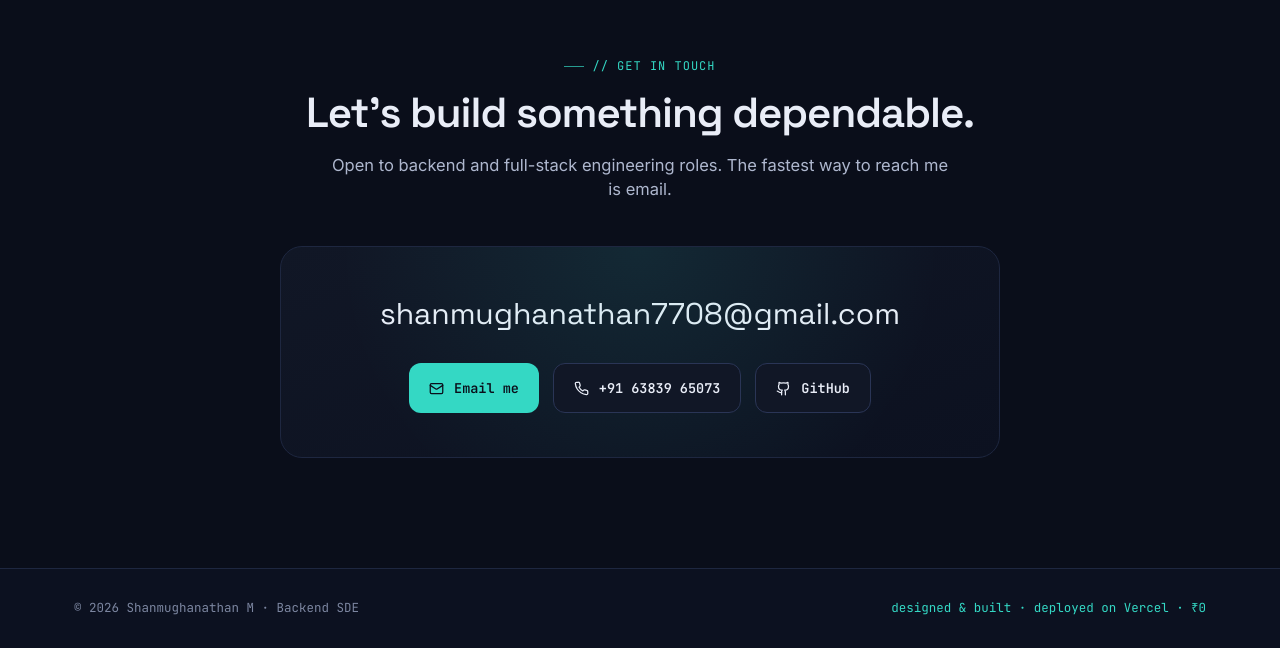
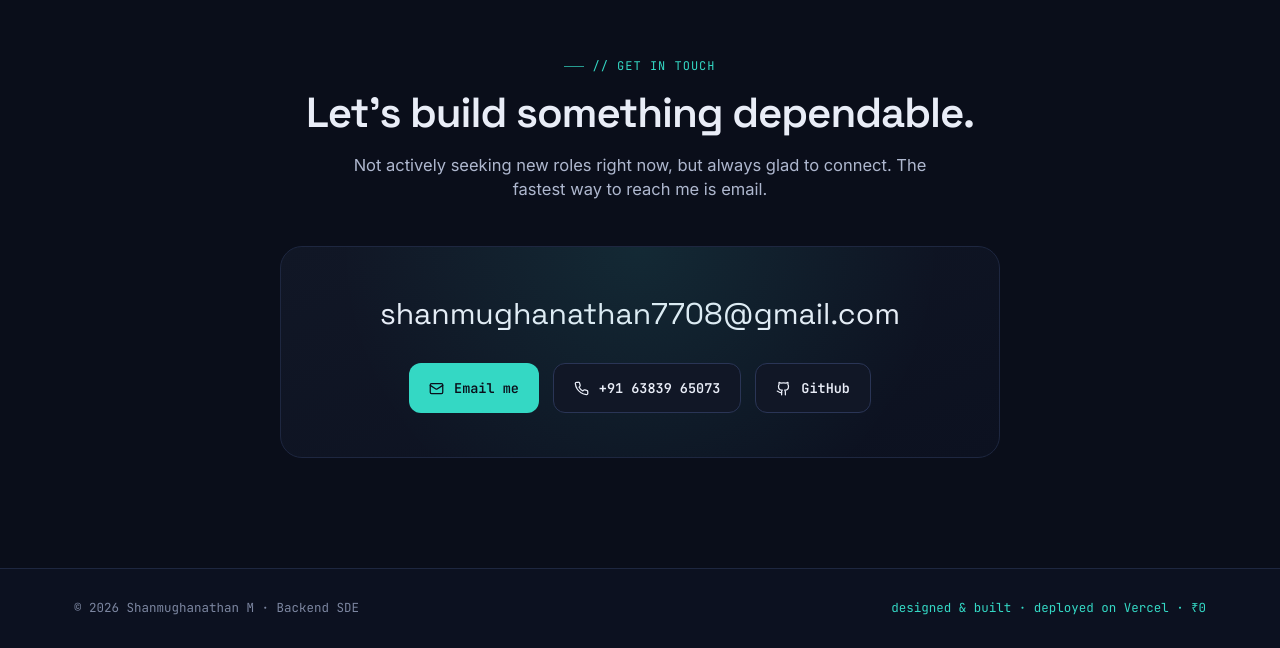
Before and after one commit to Shanmughanathan/portfolio, a Next.js app: page / in a window 1280 px wide. Shown: the part 5407-6055 px from the top of the page. Built offline with nearby package versions, Linux system fonts and the light colour scheme.

Commit message:
Update contact.tsx

```diff
--- a/components/contact.tsx
+++ b/components/contact.tsx
@@ -13,7 +13,7 @@ export default function Contact() {
           center
           eyebrow="get in touch"
           title="Let's build something dependable."
-          lead="Open to backend and full-stack engineering roles. The fastest way to reach me is email."
+          lead="Not actively seeking new roles right now, but always glad to connect. The fastest way to reach me is email."
         />
         <Reveal>
           <div className="max-w-[720px] mx-auto rounded-[22px] border border-line p-[44px_32px] relative overflow-hidden" style={{ background: "linear-gradient(160deg,#111726,#0C1120)" }}>
```
